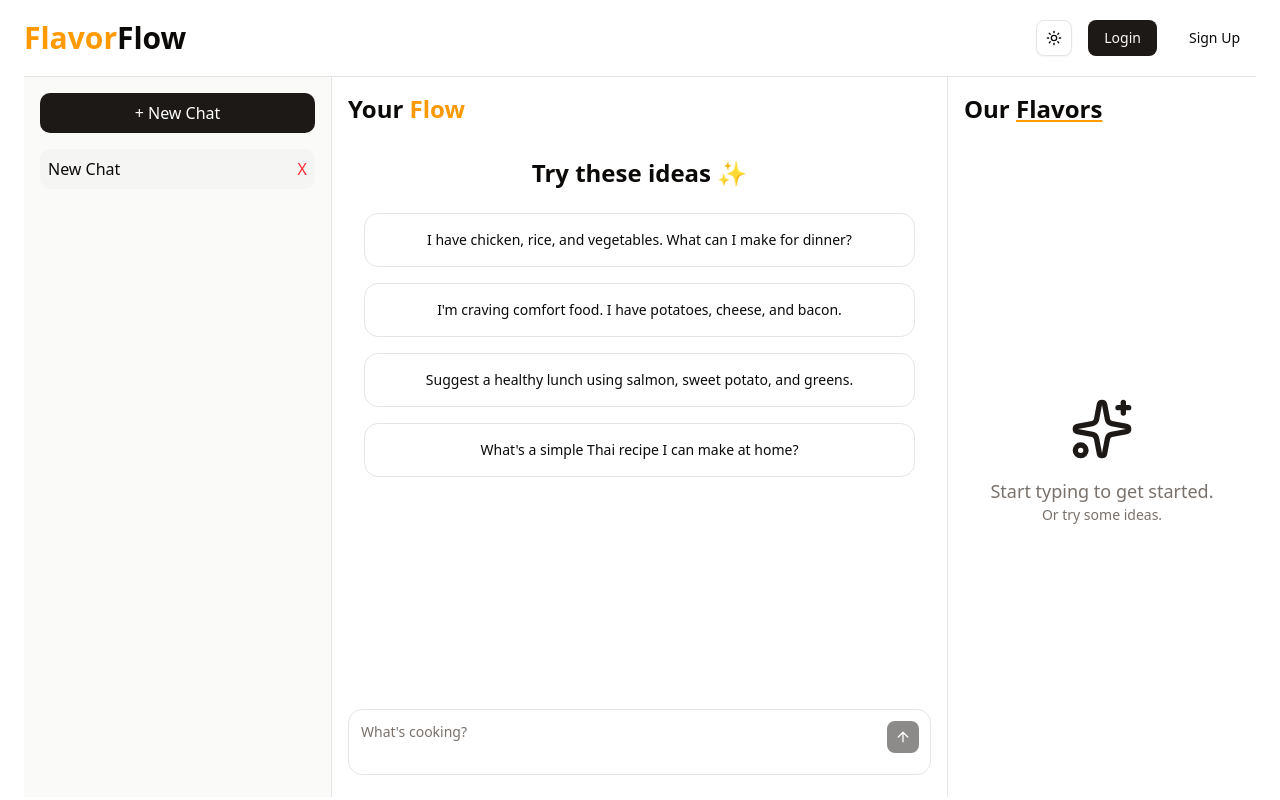
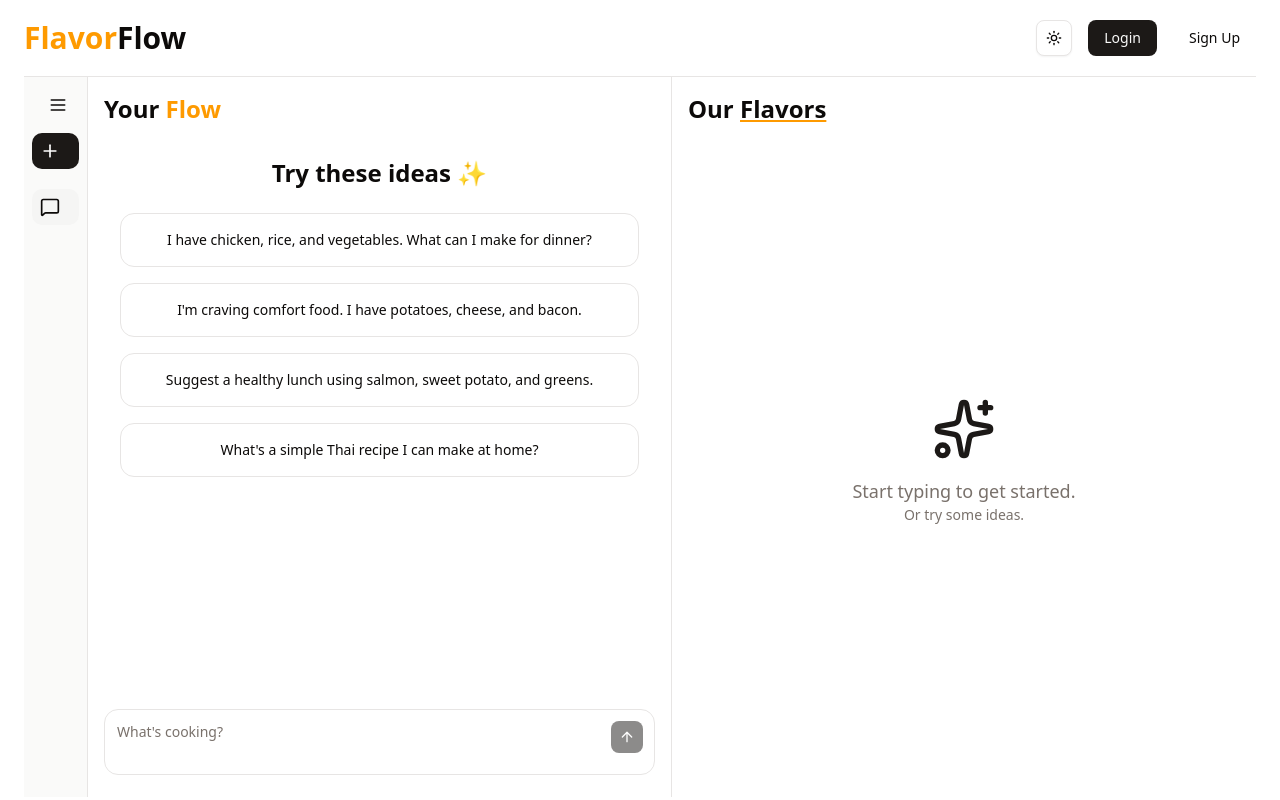
Before and after one commit to xddinside/flavorflow, a Next.js app: page / in a window 1280 px wide. Built offline with nearby package versions, Linux system fonts and the light colour scheme.

Commit message:
feat: add a nice clean sidebar for chat history

```diff
--- a/src/components/ChatHistory.tsx
+++ b/src/components/ChatHistory.tsx
@@ -1,5 +1,7 @@
 import React from 'react';
+import { motion, AnimatePresence } from 'framer-motion';
 import { ChatSession } from '@/lib/chat-history';
+import { Menu, Plus, MessageSquare, X } from 'lucide-react';
 
 interface ChatHistoryProps {
   chats: ChatSession[];
@@ -7,39 +9,134 @@ interface ChatHistoryProps {
   onSelectChat: (chatId: string) => void;
   onNewChat: () => void;
   onDeleteChat: (chatId: string) => void;
+  isOpen: boolean;
+  setIsOpen: (isOpen: boolean) => void;
+  isPinned: boolean;
+  onTogglePin: () => void;
 }
 
-export const ChatHistory: React.FC<ChatHistoryProps> = ({ chats, activeChatId, onSelectChat, onNewChat, onDeleteChat }) => {
+const sidebarVariants = {
+  open: { width: '16rem' },
+  closed: { width: '4rem' },
+};
+
+const textVariant = {
+  hidden: { opacity: 0, x: -20, display: 'none' },
+  visible: { opacity: 1, x: 0, display: 'inline-block' },
+}
+
+export const ChatHistory: React.FC<ChatHistoryProps> = ({ chats, activeChatId, onSelectChat, onNewChat, onDeleteChat, isOpen, setIsOpen, isPinned, onTogglePin }) => {
+  const isExpanded = isOpen || isPinned;
+
   return (
-    <div className="flex flex-col h-full p-4 border-r border-border bg-muted/50">
+    <motion.div
+      initial={false}
+      animate={isExpanded ? 'open' : 'closed'}
+      variants={sidebarVariants}
+      transition={{ duration: 0.3, ease: 'easeInOut' }}
+      className="flex flex-col h-full p-2 border-r border-border bg-muted/50"
+      onMouseLeave={() => !isPinned && setIsOpen(false)}
+    >
+      {/* Header */}
+      <div className="relative flex items-center justify-center h-10 mb-2">
+        <button
+          onClick={onTogglePin}
+          className="absolute left-2 top-1/2 -translate-y-1/2 p-2 rounded hover:bg-accent"
+        >
+          <Menu size={20} />
+        </button>
+        <AnimatePresence>
+            {isExpanded && (
+                <motion.span
+                    key="history-title"
+                    variants={textVariant}
+                    initial="hidden"
+                    animate="visible"
+                    exit="hidden"
+                    transition={{duration: 0.2}}
+                    className="font-bold"
+                >
+                    History
+                </motion.span>
+            )}
+        </AnimatePresence>
+      </div>
+
+      {/* Hoverable Body Section */}
+      <div
+        className="flex flex-col flex-grow"
+        onMouseEnter={() => !isPinned && setIsOpen(true)}
+      >
         <button
           onClick={onNewChat}
-        className="mb-4 px-4 py-2 text-white bg-primary rounded-lg hover:bg-primary/90"
+          className="mb-4 w-full flex items-center justify-start p-2 text-white bg-primary rounded-lg hover:bg-primary/90"
         >
-        + New Chat
+          <Plus size={20} className="shrink-0" />
+          <AnimatePresence>
+              {isExpanded && (
+                  <motion.span
+                      key="new-chat-text"
+                      variants={textVariant}
+                      initial="hidden"
+                      animate="visible"
+                      exit="hidden"
+                      transition={{duration: 0.2}}
+                      className="ml-2"
+                  >
+                      Create New Chat
+                  </motion.span>
+              )}
+          </AnimatePresence>
         </button>
-      <div className="flex-grow overflow-y-auto">
+
+        <div className="flex-grow overflow-y-auto overflow-x-hidden">
           {chats.map((chat) => (
             <div
               key={chat.id}
-            className={`flex justify-between items-center p-2 rounded-lg cursor-pointer ${
+              className={`flex items-center p-2 rounded-lg cursor-pointer my-1 ${
                 chat.id === activeChatId ? 'bg-accent' : 'hover:bg-accent/50'
               }`}
               onClick={() => onSelectChat(chat.id)}
             >
-            <span className="truncate">{chat.title}</span>
-            <button
+              <MessageSquare size={20} className="shrink-0"/>
+              <AnimatePresence>
+                  {isExpanded && (
+                      <motion.span
+                          key={`chat-title-${chat.id}`}
+                          variants={textVariant}
+                          initial="hidden"
+                          animate="visible"
+                          exit="hidden"
+                          transition={{duration: 0.2}}
+                          className="ml-2 truncate flex-grow"
+                      >
+                          {chat.title}
+                      </motion.span>
+                  )}
+              </AnimatePresence>
+              <AnimatePresence>
+                  {isExpanded && (
+                      <motion.button
+                          key={`delete-btn-${chat.id}`}
+                          variants={textVariant}
+                          initial="hidden"
+                          animate="visible"
+                          exit="hidden"
+                          transition={{duration: 0.2}}
                           onClick={(e) => {
                               e.stopPropagation();
                               onDeleteChat(chat.id);
                           }}
                           className="ml-2 text-red-500 hover:text-red-700"
                       >
-              X
-            </button>
+                          <X size={16}/>
+                      </motion.button>
+                  )}
+              </AnimatePresence>
             </div>
           ))}
         </div>
       </div>
+    </motion.div>
   );
 };
--- a/src/components/FlavorFlow.tsx
+++ b/src/components/FlavorFlow.tsx
@@ -1,5 +1,6 @@
 'use client';
 import React, { useState, useEffect } from 'react';
+import { motion } from 'framer-motion';
 import { Recipe, RecipeCard } from './RecipeCard';
 import { RecipeDetail } from './RecipeDetail';
 import { ChatMessages, ChatForm } from '@/components/ui/chat';
@@ -17,6 +18,8 @@ export default function FlavorFlow() {
   const [input, setInput] = useState('');
   const [isGenerating, setIsGenerating] = useState(false);
   const [selectedRecipe, setSelectedRecipe] = useState<Recipe | null>(null);
+  const [isSidebarOpen, setIsSidebarOpen] = useState(false);
+  const [isSidebarPinned, setIsSidebarPinned] = useState(false);
 
   const activeChat = activeChatId ? chats[activeChatId] : null;
   const messages = activeChat?.messages || [];
@@ -46,7 +49,7 @@ export default function FlavorFlow() {
       messages: [],
       createdAt: Date.now(),
     };
-    setChats(prev => ({ ...prev, [newChatId]: newChat }));
+    setChats(prev => ({ [newChatId]: newChat, ...prev }));
     setActiveChatId(newChatId);
   };
 
@@ -207,19 +210,27 @@ export default function FlavorFlow() {
     sendChatMessage(message.content);
   };
 
+  const isSidebarExpanded = isSidebarOpen || isSidebarPinned;
+
   return (
     <div className="flex h-[calc(100vh-5rem)] w-full bg-background">
-      <div className="w-1/4 h-full">
       <ChatHistory
         chats={Object.values(chats).sort((a,b) => b.createdAt - a.createdAt)}
         activeChatId={activeChatId}
         onSelectChat={setActiveChatId}
         onNewChat={createNewChat}
         onDeleteChat={deleteChat}
+        isOpen={isSidebarOpen}
+        setIsOpen={setIsSidebarOpen}
+        isPinned={isSidebarPinned}
+        onTogglePin={() => setIsSidebarPinned(!isSidebarPinned)}
       />
-      </div>
 
-      <div className="flex flex-col w-1/2 h-full p-4 border-r border-border">
+      <motion.div
+        animate={{ width: isSidebarExpanded ? 'calc(50% - 8rem)' : 'calc(50% - 2rem)' }}
+        transition={{ duration: 0.3, ease: 'easeInOut' }}
+        className="flex flex-col h-full p-4 border-r border-border"
+      >
         <h2 className="text-2xl font-bold mb-4 flex-shrink-0">Your <span className='text-amber-500'>Flow</span></h2>
         <div className="flex-grow overflow-y-auto p-4">
           {messages.length === 0 ? (
@@ -245,9 +256,13 @@ export default function FlavorFlow() {
             )}
           </ChatForm>
         </div>
-      </div>
+      </motion.div>
 
-      <div className="flex flex-col w-1/4 h-full p-4">
+      <motion.div
+        animate={{ width: isSidebarExpanded ? 'calc(50% - 8rem)' : 'calc(50% - 2rem)' }}
+        transition={{ duration: 0.3, ease: 'easeInOut' }}
+        className="flex flex-col h-full p-4"
+      >
         <h2 className="text-2xl font-bold mb-4 flex-shrink-0">Our <span className="underline decoration-amber-500">Flavors</span></h2>
         <div className="flex-grow overflow-y-auto p-4">
           {selectedRecipe ? (
@@ -266,7 +281,7 @@ export default function FlavorFlow() {
                 </div>
               )}
         </div>
-      </div>
+      </motion.div>
     </div>
   );
 }
```
Also changed, not shown: 1 other file (tests, documents, lock files or other folders). Lines whose indentation alone changed are shown as unchanged.
